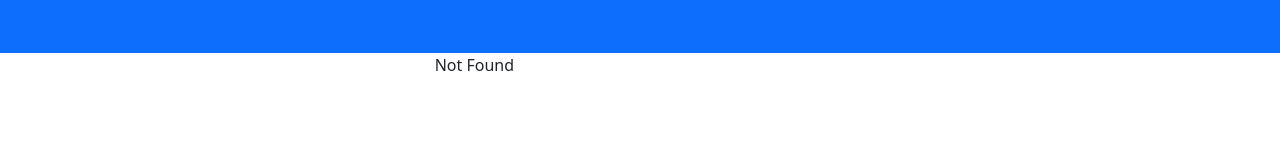
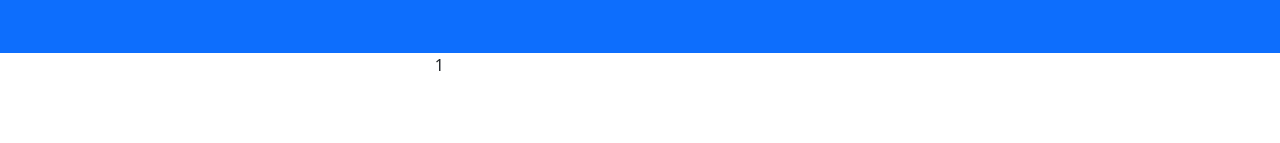
Before and after one commit to jagasia/harman1, a React (Vite) app in the folder ReactJs/my-react-app/: page /about/1/1 in a window 1280 px wide. Before the commit this address had no page. Shown: the part 155-298 px from the top of the page. Built offline with nearby package versions, Linux system fonts and the light colour scheme.

Commit message:
12Jun 14:13

```diff
--- a/ReactJs/my-react-app/src/App.jsx
+++ b/ReactJs/my-react-app/src/App.jsx
@@ -27,7 +27,7 @@ function App() {
           <Routes>
             <Route path='/' element={<Home />} />
             <Route path='/adminhome' element={<AdminHome />} />
-            <Route path='/about' element={<About />} />
+            <Route path='/about/:color?/:title?' element={<About />} />
             <Route path='/contact' element={<Contact />} />
             <Route path='/login' element={<Login />} />
             <Route path='/logout' element={<Logout />} />
--- a/ReactJs/my-react-app/src/components/About.jsx
+++ b/ReactJs/my-react-app/src/components/About.jsx
@@ -1,5 +1,15 @@
+import { useEffect } from "react";
+import { useParams } from "react-router-dom";
+
 export const About=()=>{
-    return <>
-        About Us
-    </>
+    const {color, title}=useParams();
+    // const [color, setColor]=useState('white');
+
+    useEffect(()=>{
+        // setColor(color);
+    },[]);
+
+    return <div style={{'backgroundColor':color}}>
+        {title||'About us'}
+    </div>
 }
```
Also changed, not shown: 1 other file (tests, documents, lock files or other folders).
